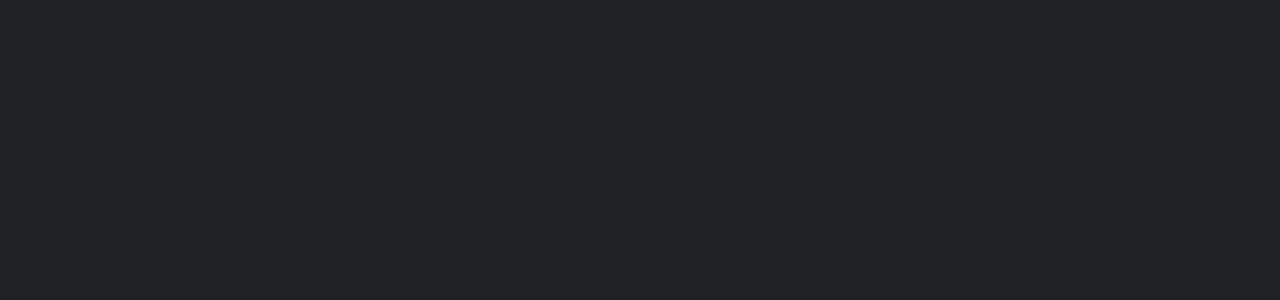
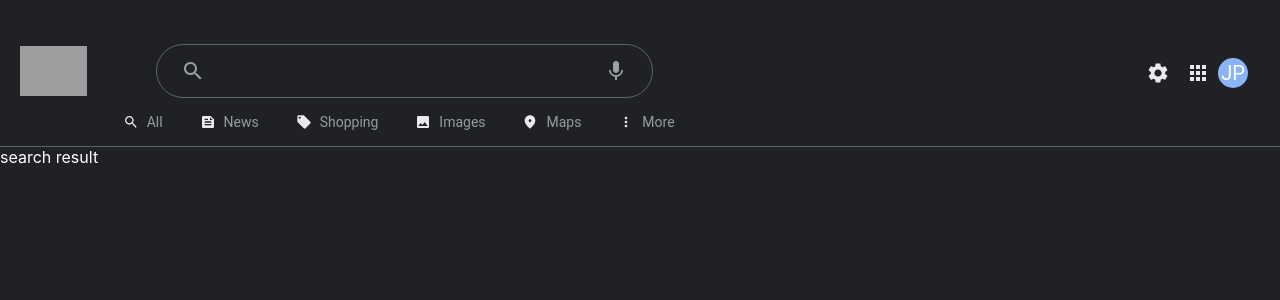
Before and after one commit to teja679/Google_Clone, a React (Create React App) app: page /search in a window 1280 px wide. Before the commit this address had no page. Shown: the top 300 px of the page. Built offline with nearby package versions, Linux system fonts and the light colour scheme; grey boxes are pictures that could not be loaded.

Commit message:
search page styled

```diff
--- a/src/App.js
+++ b/src/App.js
@@ -2,6 +2,8 @@
 import { BrowserRouter as Router, Route, Routes } from 'react-router-dom';
 import './App.css';
 import Home from './Components/Home';
+import SearchInput from './Components/SearchInput';
+import SearchPage from './Components/SearchPage';
 // import SearchPage from './Components/SearchPage';
 // import War from './War';
 
@@ -11,8 +13,7 @@
     <Routes>
       hai
       <Route path='/' element={<Home />} />
-      {/* <Route path='/' element={<War />} />
-      <Route path='/search' element={<SearchPage/>} /> */}
+      <Route path='/search' element={<SearchPage />} />
     </Routes>
    </Router>
   );
--- a/src/Components/Home.js
+++ b/src/Components/Home.js
@@ -49,7 +49,7 @@
             src="https://www.edigitalagency.com.au/wp-content/uploads/google-logo-png-transparent-background-large-new.png"
             alt="google"
           />
-          <SearchInput showButtons='true' />
+          <SearchInput showButtons={true} />
         </StyledLogoContainer>
       </StyledHeaderContainer>
     </div>
--- a/src/Components/SearchInput.js
+++ b/src/Components/SearchInput.js
@@ -1,4 +1,4 @@
-import { Button, Tooltip } from "@mui/material";
+import { Button, Input, TextField, Tooltip } from "@mui/material";
 import React, { useState } from "react";
 import { useNavigate } from "react-router";
 import {
@@ -8,17 +8,17 @@
   StyledSearchIcon,
 } from "./SearchInput.styled";
 
-function SearchInput({ showButtons = false}) {
+function SearchInput({ showButtons = false }) {
   const [searchTerm, setSearchTerm] = useState("");
-    const navigate = useNavigate()
+  const navigate = useNavigate();
 
   const handleSearch = (e) => {
-        e.preventDefault()
-        navigate(`/search?${searchTerm}`)
-    }
+    e.preventDefault();
+    navigate(`/search?${searchTerm}`);
+  };
   return (
     <form onSubmit={handleSearch}>
-      <StyledInputWrapper>
+      <StyledInputWrapper showButtons={true}>
         <StyledSearchIcon />
         <input
           value={searchTerm}
@@ -28,12 +28,14 @@
           <StyledMicIcon />
         </Tooltip>
       </StyledInputWrapper>
+      {showButtons && (
         <StyledButtonContainer showButtons={showButtons}>
           <Button variant="outlined" type="submit">
             Google Search
           </Button>
           <Button variant="outlined">I'm feeling lucky</Button>
         </StyledButtonContainer>
+       )}
     </form>
   );
 }
--- /dev/null
+++ b/src/Components/SearchPage.js
@@ -0,0 +1,111 @@
+import React from "react";
+import { Link } from "react-router-dom";
+import SearchInput from "./SearchInput";
+import SearchIcon from "@mui/icons-material/Search";
+import FeedIcon from "@mui/icons-material/Feed";
+import LocalOfferIcon from "@mui/icons-material/LocalOffer";
+import ImageIcon from "@mui/icons-material/Image";
+import MoreVertIcon from "@mui/icons-material/MoreVert";
+import FmdGoodIcon from "@mui/icons-material/FmdGood";
+import SettingsIcon from "@mui/icons-material/Settings";
+import AppsIcon from "@mui/icons-material/Apps";
+
+import {
+  StyledHeaderLeft,
+  StyledHeaderMiddle,
+  StyledHeaderRight,
+  StyledLogo,
+  StyledOptions,
+  StyledSearchHeader,
+  StyledSearchPageHeaderContainer,
+  StyledSubOptionsLeft,
+} from "./SearchPage.styled";
+import { Avatar, IconButton, Tooltip } from "@mui/material";
+
+function SearchPage() {
+  return (
+    <div>
+      <StyledSearchPageHeaderContainer>
+        <StyledSearchHeader>
+          <StyledHeaderLeft>
+            <Link to="/">
+              <StyledLogo
+                src="https://www.edigitalagency.com.au/wp-content/uploads/google-logo-png-transparent-background-large-new.png"
+                alt="googleLogo"
+              />
+            </Link>
+            <StyledHeaderMiddle>
+              <SearchInput />
+              <StyledSubOptionsLeft>
+                <StyledOptions>
+                  <SearchIcon />
+                  <Link to="/all">All</Link>
+                </StyledOptions>
+                <StyledOptions>
+                  <FeedIcon />
+                  <Link to="/news">News</Link>
+                </StyledOptions>
+                <StyledOptions>
+                  <LocalOfferIcon />
+                  <Link to="/shopping">Shopping</Link>
+                </StyledOptions>
+                <StyledOptions>
+                  <ImageIcon />
+                  <Link to="/images">Images</Link>
+                </StyledOptions>
+                <StyledOptions>
+                  <FmdGoodIcon />
+                  <Link to="/maps">Maps</Link>
+                </StyledOptions>
+                <StyledOptions>
+                  <MoreVertIcon />
+                  <Link to="/more">More</Link>
+                </StyledOptions>
+              </StyledSubOptionsLeft>
+            </StyledHeaderMiddle>
+          </StyledHeaderLeft>
+          <StyledHeaderRight>
+            <StyledOptions>
+              <Tooltip title="Settings">
+                <IconButton>
+                  <SettingsIcon
+                  // sx={{ fontSize: "1.5rem", color: "#fff" }}
+                  />
+                </IconButton>
+              </Tooltip>
+            </StyledOptions>
+            <StyledOptions>
+              <Tooltip title="Settings">
+                <IconButton>
+                  <AppsIcon
+                  // sx={{ fontSize: "1.5rem", color: "#fff" }}
+                  />
+                </IconButton>
+              </Tooltip>
+            </StyledOptions>
+            <StyledOptions>
+              <Tooltip title='Google Apps'>
+                <Avatar
+                  sx={{
+                    width: "30px",
+                    height: "30px",
+                    borderRadius: "50%",
+                    backgroundColor: "#8ab4f8",
+                    color: "#fff",
+                    cursor: "pointer",
+                    marginRight: "8px",
+                  }}
+                >
+                  JP
+                </Avatar>
+              </Tooltip>
+            </StyledOptions>
+          </StyledHeaderRight>
+        </StyledSearchHeader>
+        <div>search result</div>
+      </StyledSearchPageHeaderContainer>
+    </div>
+  );
+}
+
+export default SearchPage;
--- /dev/null
+++ b/src/Components/SearchPage.styled.js
@@ -0,0 +1,90 @@
+import { styled } from "@mui/system";
+
+const StyledSearchPageHeaderContainer = styled("div")`
+  display: flex;
+  flex-direction: column;
+  height: 100vh;
+`;
+const StyledSearchHeader = styled("div")`
+  display: flex;
+  justify-content: space-between;
+  align-items: center;
+  width: 100vw;
+  // height: 140px;
+  z-index: 1;
+  position: sticky;
+  border-bottom: 1px solid rgb(95, 99, 104);
+  background-color: ${({ theme }) => theme.body.darkColor};
+`;
+const StyledHeaderLeft = styled("div")`
+display: flex;
+align-items: center;
+justify-content: space-between;
+div {
+  form {
+    div {
+      input {
+        width: 450px;
+      }
+    }
+  }
+}
+`;
+const StyledLogo = styled("img")`
+  object-fit: contain;
+  height: 50px;
+  margin: 20px;
+`;
+const StyledHeaderMiddle = styled("div")`
+  display: flex;
+  flex-direction: column;
+  margin-top: 20px;
+`;
+const StyledSubOptionsLeft = styled("div")`
+  display: flex;
+  justify-content: space-between;
+  align-items: center;
+  padding: 8px;
+  margin: 8px;
+  svg {
+    color: #e8eaed;
+    font-size: 1rem;
+    margin-right: 8px;
+  }
+  a {
+    cursor: pointer;
+    text-decoration: none;
+    font-size: 0.875rem;
+    margin-right: 12px;
+    font-family: Roboto, arial, sans-serif;
+    color: rgb(150, 155, 161);
+    &:hover {
+      text-decoration: underline;
+    }
+  }
+`;
+const StyledOptions = styled("div")`
+  display: flex;
+  align-items: center;
+  color: #969ba1;
+`;
+const StyledHeaderRight = styled("div")`
+  display: flex;
+  align-items: center;
+  justify-content: flex-end;
+  margin-right: 24px;
+  svg {
+    color: #e8eaed;
+  }
+`;
+
+export {
+  StyledHeaderLeft,
+  StyledSearchPageHeaderContainer,
+  StyledSearchHeader,
+  StyledHeaderRight,
+  StyledHeaderMiddle,
+  StyledOptions,
+  StyledSubOptionsLeft,
+  StyledLogo,
+};
```
Also changed, not shown: src/Components/War.js (deleted, +0 -24 lines). Lines whose indentation alone changed are shown as unchanged.
